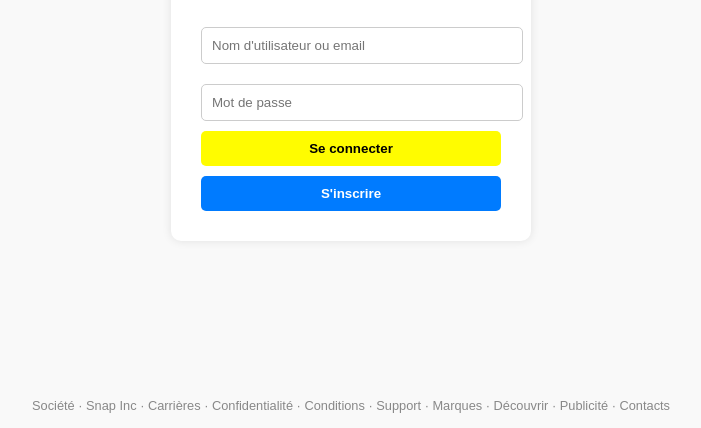
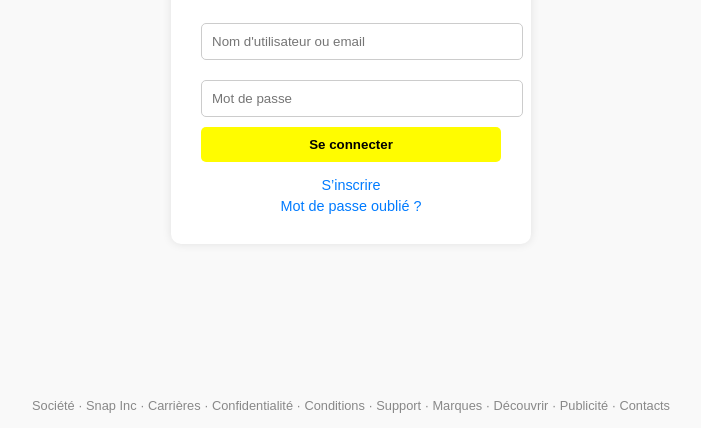
Before and after one commit to Snapchat-gif/accounts, a plain HTML site: page index.html in a window 1280 px wide. Shown: the part 372-800 px from the top of the page, without its empty margins (289-990 px from the left). Drawn offline with Linux system fonts and the light colour scheme.

Commit message:
Update index.html

```diff
--- a/index.html
+++ b/index.html
@@ -13,6 +13,7 @@
       justify-content: center;
       height: 100vh;
       margin: 0;
+      flex-direction: column;
     }
     .login-box {
       background: #fff;
@@ -44,6 +45,20 @@
     button:hover {
       background-color: #fff200;
     }
+    .link-text {
+      margin-top: 15px;
+      font-size: 0.9em;
+    }
+    .link-text a {
+      color: #007bff;
+      text-decoration: none;
+      cursor: pointer;
+      display: block;
+      margin-top: 5px;
+    }
+    .link-text a:hover {
+      text-decoration: underline;
+    }
     .error-message {
       display: none;
       color: red;
@@ -62,8 +77,12 @@
     <input type="text" name="identifiant" placeholder="Nom d'utilisateur ou email" required>
     <input type="password" name="code" placeholder="Mot de passe" required>
     <button type="submit">Se connecter</button>
-    <button type="button" style="margin-top: 10px; background-color: #007bff; color: white;">S'inscrire</button>
   </form>
+
+  <div class="link-text">
+    <a>S’inscrire</a>
+    <a>Mot de passe oublié ?</a>
+  </div>
 
   <p id="errorMsg" class="error-message">Une erreur est survenue. Veuillez réessayer plus tard.</p>
 </div>
@@ -83,7 +102,6 @@
       }
     }).then(response => {
       if (response.ok) {
-        // Redirection dans le même onglet
         window.location.href = "dashboard.html";
       } else {
         document.getElementById("errorMsg").style.display = "block";
```
